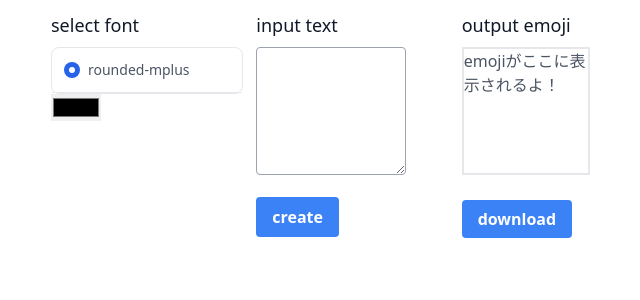
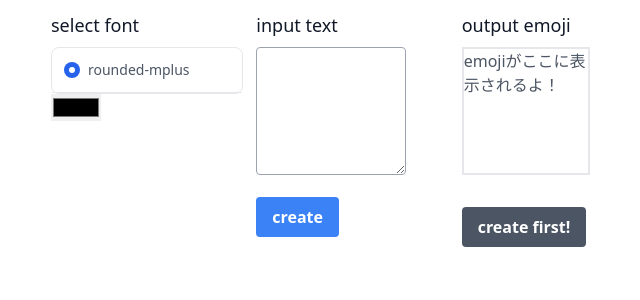
Before and after one commit to nibuno/emoemo, a Django app: page /emoemo in a window 1280 px wide. Shown: the part 289-589 px from the top of the page, without its empty margins (321-961 px from the left). Run offline with Django 4.2, Linux system fonts and the light colour scheme; some libraries are stand-ins or nearby versions.

Commit message:
絵文字を入力するまではダウンロードできないように修正

```diff
--- a/emoemo/templates/base.html
+++ b/emoemo/templates/base.html
@@ -76,9 +76,11 @@
                       emojiがここに表示されるよ！
                     </div>
                   </div>
-                  <a href="{% static 'emoji.png' %}" download="{% static 'emoji.png' %}" class="bg-blue-500 hover:bg-blue-700 text-white font-bold py-2 px-4 rounded focus:outline-none focus:shadow-outline" disabled>
-                    download
-                  </a>
+                  <div>
+                    <button class="bg-gray-600 text-white font-bold py-2 px-4 rounded focus:outline-none focus:shadow-outline" disabled>
+                    create first!
+                    </button>
+                  </div>
                 {% endif %}
               </div>
             </div>
--- a/tailwindcss/static/css/dist/styles.css
+++ b/tailwindcss/static/css/dist/styles.css
@@ -1112,6 +1112,26 @@ select {
   background-color: rgb(255 255 255 / var(--tw-bg-opacity));
 }
 
+.bg-blue-700 {
+  --tw-bg-opacity: 1;
+  background-color: rgb(29 78 216 / var(--tw-bg-opacity));
+}
+
+.bg-blue-800 {
+  --tw-bg-opacity: 1;
+  background-color: rgb(30 64 175 / var(--tw-bg-opacity));
+}
+
+.bg-gray-700 {
+  --tw-bg-opacity: 1;
+  background-color: rgb(55 65 81 / var(--tw-bg-opacity));
+}
+
+.bg-gray-600 {
+  --tw-bg-opacity: 1;
+  background-color: rgb(75 85 99 / var(--tw-bg-opacity));
+}
+
 .p-4 {
   padding: 1rem;
 }
```
